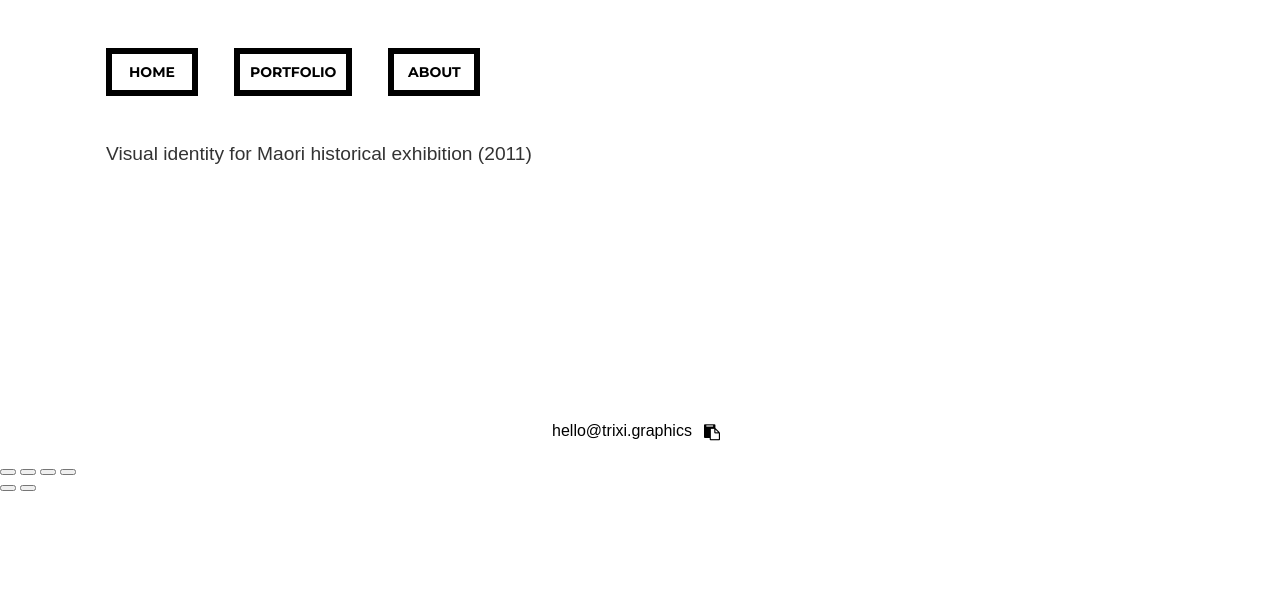
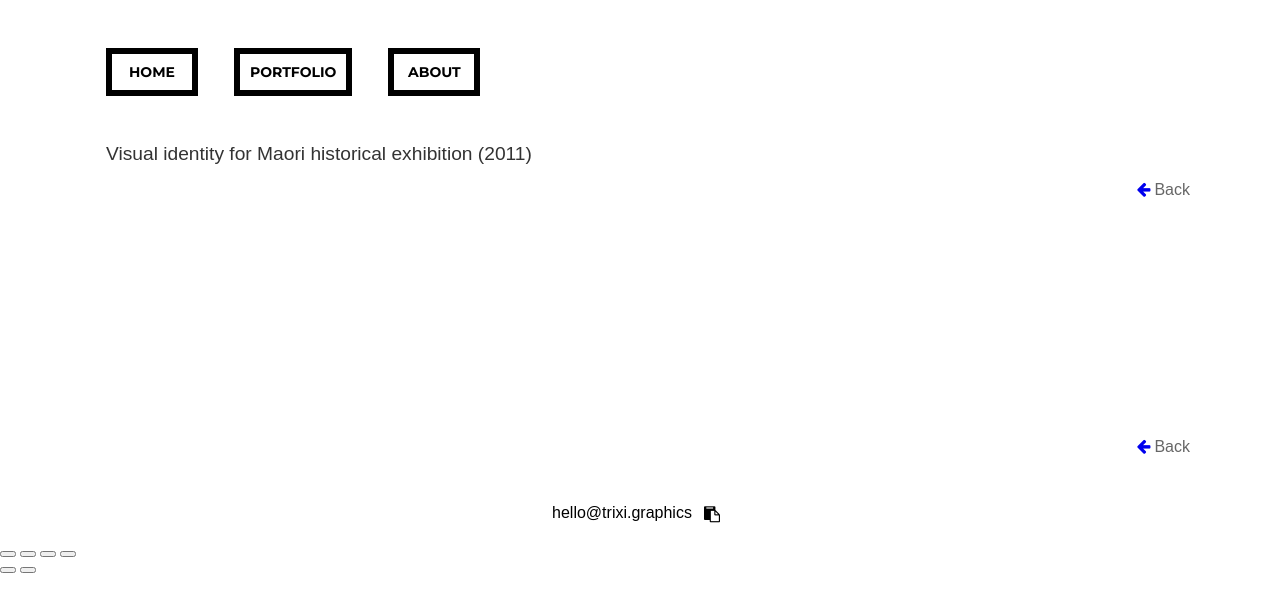
Before and after one commit to beatrix-bodo/beatrix-bodo.github.io, a Jekyll site: the page built from _archive/visual_identity_for_maori_historical_exhibition.md, in a window 1280 px wide. Shown: the top 612 px of the page. Built offline with Jekyll 4.4.1, drawn with Linux system fonts in a browser that asks for light colours; nearby versions of some CDN libraries; comment, search, counter and statistics services are not loaded; a style sheet for code colours, icons or effects is not loaded.

Commit message:
Fix archive layout, style back button

```diff
--- a/_config.yml
+++ b/_config.yml
@@ -13,7 +13,7 @@
       path: ""
       type: archive
     values:
-      layout: portfolio
+      layout: archive
 
 gems:
   - jekyll-sass-converter
--- a/_layouts/archive.html
+++ b/_layouts/archive.html
@@ -1,13 +1,24 @@
 ---
 layout: base
 ---
-<a href="/archive.html">Back</a>
 <h2 class="caption">{{ page.title }} ({{ page.year }})</h2>
+
+<div class="back-btn">
+  <a href="/archive.html"><i class="fa fa-arrow-left"></i>
+    <span>Back</span>
+  </a>
+</div>
 
 <div class="images">
   {% for image in page.images %}
   <a href="{{ image }}"><img class="img-responsive portfolio-img" src="{{ image }}" alt=""></a>
   {% endfor %}
+</div>
+
+<div class="back-btn">
+  <a href="/archive.html"><i class="fa fa-arrow-left"></i>
+    <span>Back</span>
+  </a>
 </div>
 <footer>
   <div class="copy-contact">
--- a/_sass/_private.scss
+++ b/_sass/_private.scss
@@ -64,3 +64,38 @@
   display: inline-block;
 }
 /*End Labyrinth Game*/
+
+// Archive
+.back-btn {
+  display: flex;
+  justify-content: flex-end;
+  margin: 1rem 0 2rem;
+
+  a {
+    text-decoration: none;
+
+    i {
+      transition: all .1s;
+    }
+
+    &:visited {
+      color: #666;
+    }
+    &:hover {
+      color: darken($main-color, 15%);
+    }
+
+    &:hover {
+      i {
+        margin-right: .3rem;
+      }
+    }
+  }
+
+  span {
+    font-family: 'Arial', sans-serif;
+    display: inline-block;
+    color: #666;
+  }
+}
+// End Archive
```
